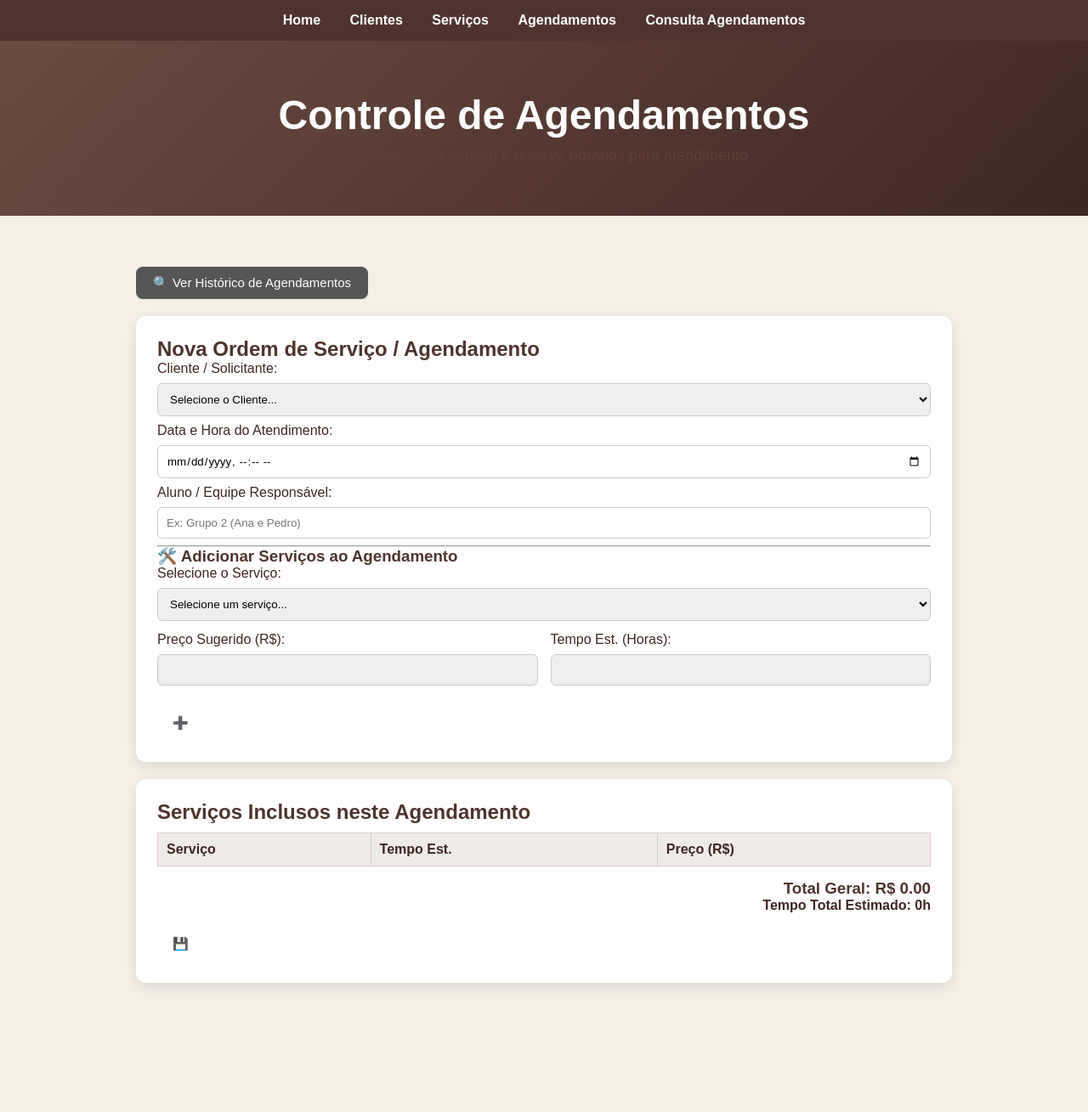
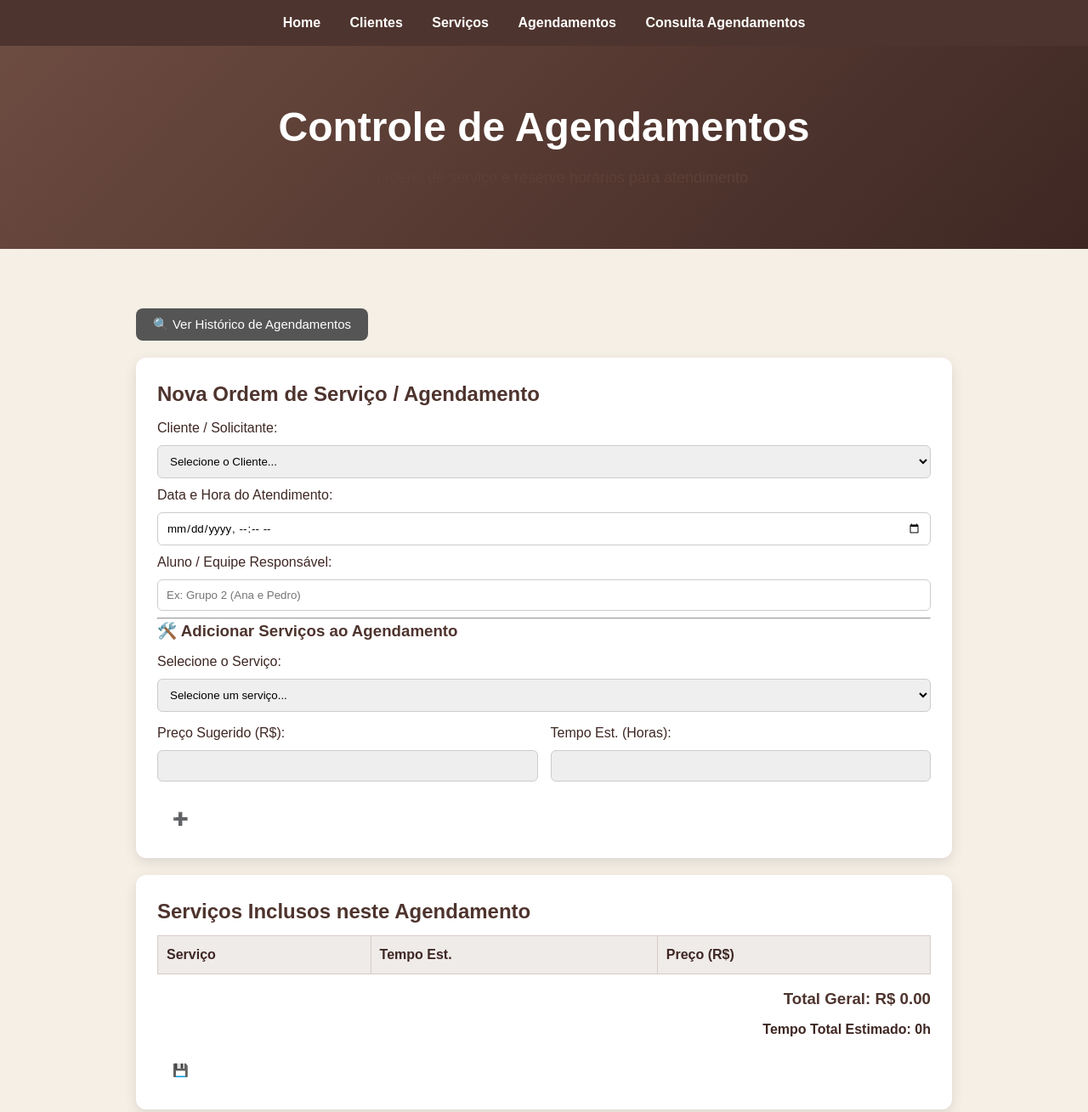
Before and after one commit to bellucha1/agroleite, a plain HTML site: page agendamentos.html in a window 1280 px wide. Shown: the top 1309 px of the page at 85% size. Before the commit the page ends 1237 px from the top, so only its background shows below. Drawn offline with Linux system fonts and the light colour scheme.

Commit message:
Update estilo.css

```diff
--- a/estilo.css
+++ b/estilo.css
@@ -9,6 +9,7 @@
 body{
     background:#f5efe6;
     color:#3e2723;
+    line-height:1.5;
 }
 
 /* NAVBAR */
@@ -24,10 +25,12 @@ nav a{
     margin:0 15px;
     font-weight:bold;
     transition:0.3s;
+    display:inline-block;
 }
 
 nav a:hover{
     color:#d7ccc8;
+    transform:scale(1.05);
 }
 
 /* BANNER */
@@ -40,11 +43,11 @@ nav a:hover{
 
 .banner h1{
     font-size:48px;
+    margin-bottom:10px;
 }
 
 .banner p{
     font-size:18px;
-    margin-top:10px;
 }
 
 /* CONTAINER */
@@ -63,15 +66,18 @@ nav a:hover{
     margin-bottom:20px;
 }
 
+/* TÍTULOS */
 .card h1,
 .card h2,
 .card h3{
     color:#4e342e;
+    margin-bottom:10px;
 }
 
 /* TEXTO */
 p, li, td{
     color:#5d4037;
+    margin-bottom:10px;
 }
 
 /* BOTÕES */
@@ -84,10 +90,12 @@ button{
     cursor:pointer;
     transition:0.3s;
     font-size:15px;
+    margin-top:10px;
 }
 
 button:hover{
     background:#3e2723;
+    transform:scale(1.03);
 }
 
 /* TABELAS */
@@ -95,6 +103,7 @@ table{
     width:100%;
     border-collapse:collapse;
     margin-top:10px;
+    background:white;
 }
 
 th, td{
@@ -114,6 +123,11 @@ input, select{
     margin:8px 0;
     border:1px solid #ccc;
     border-radius:6px;
+    outline:none;
+}
+
+input:focus, select:focus{
+    border-color:#6d4c41;
 }
 
 /* FOOTER */
```
